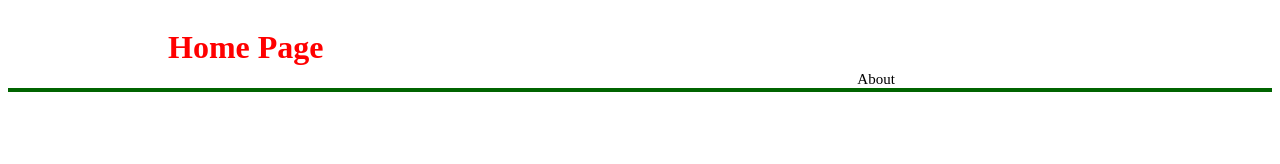
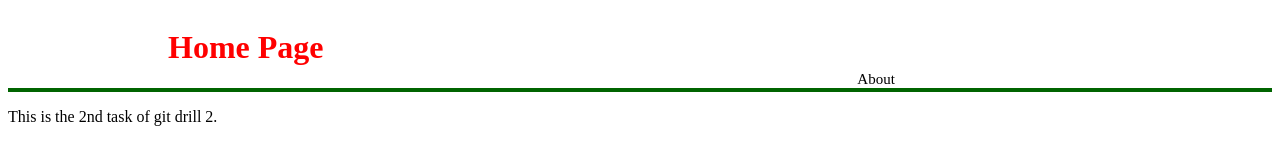
Before and after one commit to trujilloj/team-git-2, a plain HTML site: page index.html in a window 1280 px wide. Drawn offline with Linux system fonts and the light colour scheme.

Commit message:
update index.html

```diff
--- a/index.html
+++ b/index.html
@@ -12,5 +12,8 @@
         <a href="about.html">About</a>
       </nav>
     </header>
+    <section>
+      <p>This is the 2nd task of git drill 2.</p>
+    </section>
   </body>
 </html>
```
